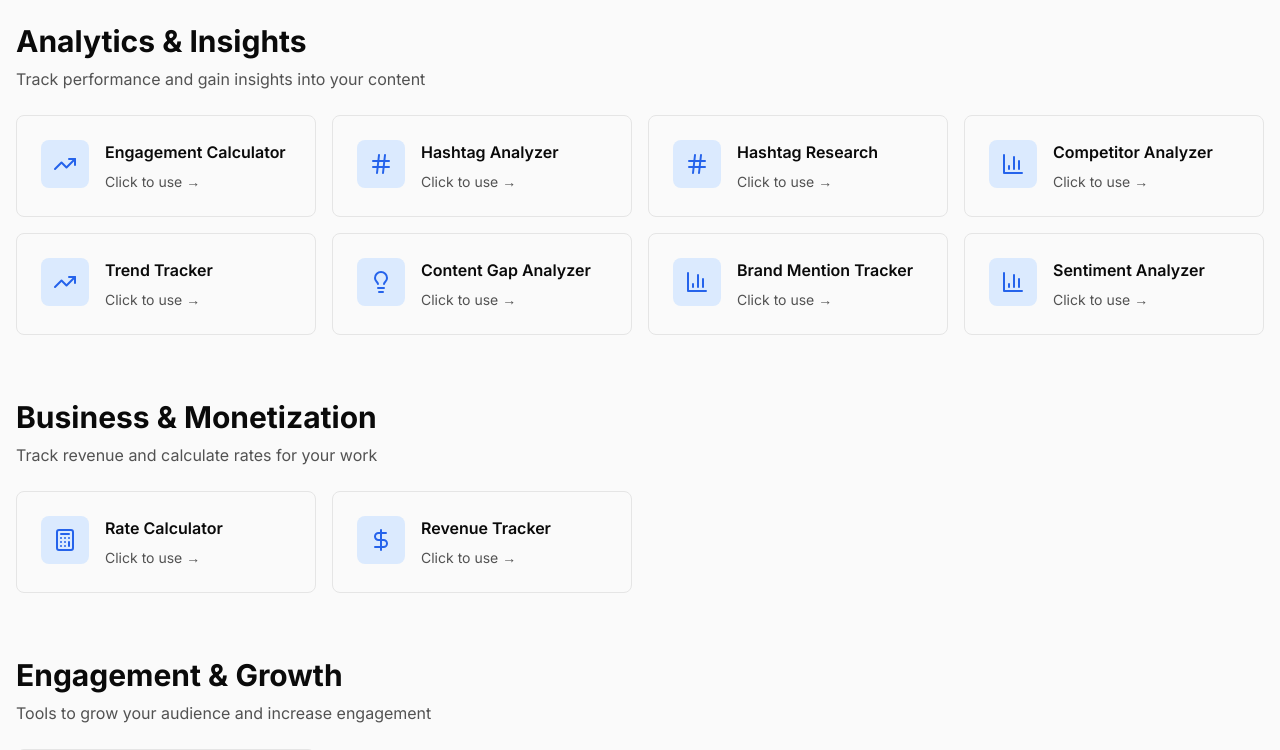
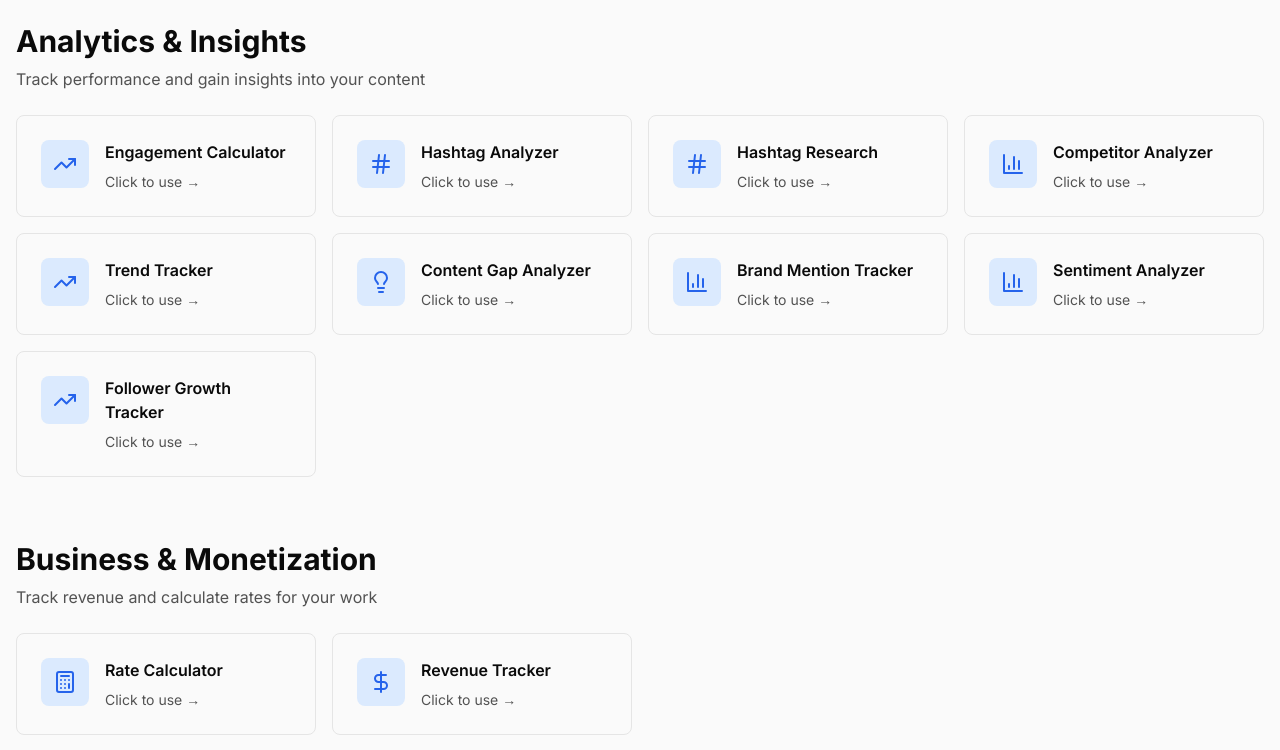
Before and after one commit to emasmela-dotcom/toolmarket365.com, a Next.js app: page /tools in a window 1280 px wide. Shown: the part 1406-2156 px from the top of the page. Built offline with nearby package versions, Linux system fonts and the light colour scheme.

Commit message:
Add Follower Growth Tracker to Analytics & Insights section

```diff
--- a/app/tools/page.tsx
+++ b/app/tools/page.tsx
@@ -75,6 +75,7 @@ const toolSections = [
       { name: 'Content Gap Analyzer', slug: 'content-gap-analyzer', icon: Lightbulb },
       { name: 'Brand Mention Tracker', slug: 'brand-mention-tracker', icon: BarChart3 },
       { name: 'Sentiment Analyzer', slug: 'sentiment-analyzer', icon: BarChart3 },
+      { name: 'Follower Growth Tracker', slug: 'follower-growth-tracker', icon: TrendingUp },
     ]
   },
   {
```
